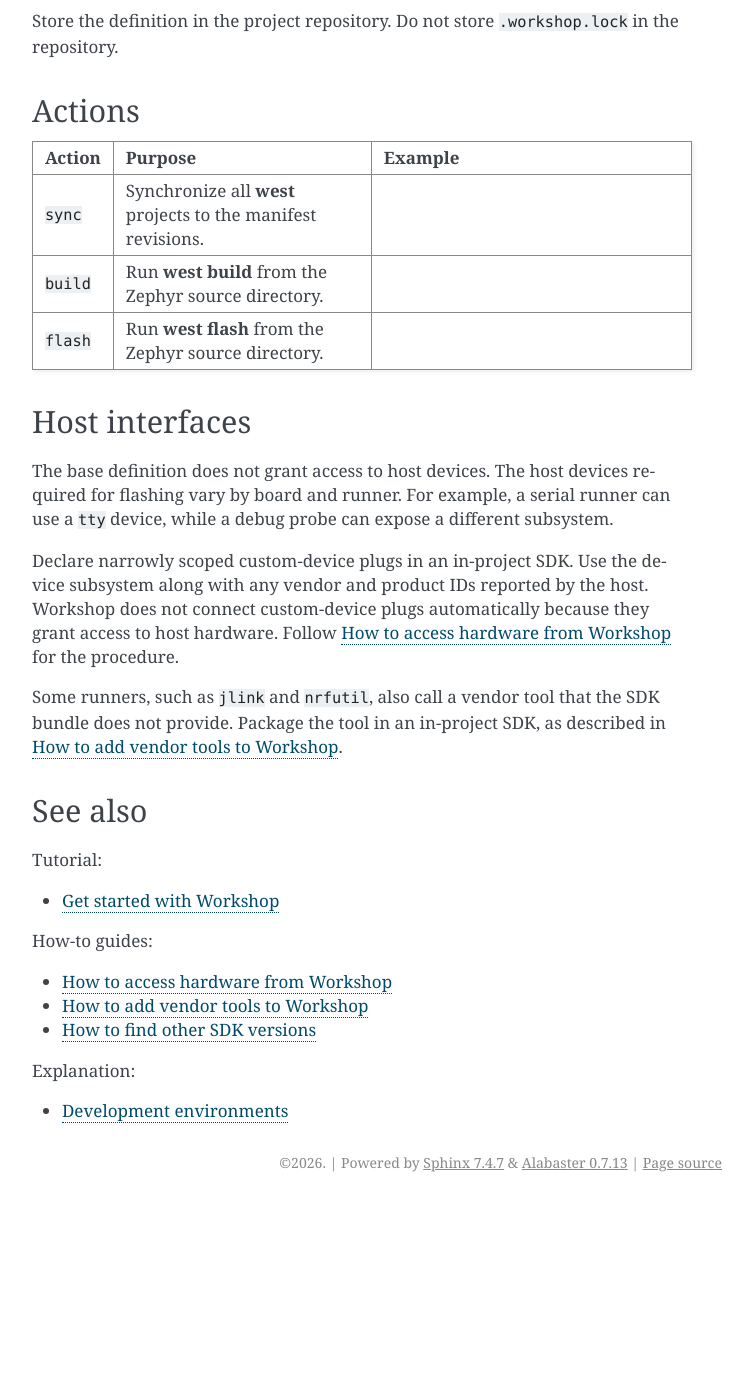
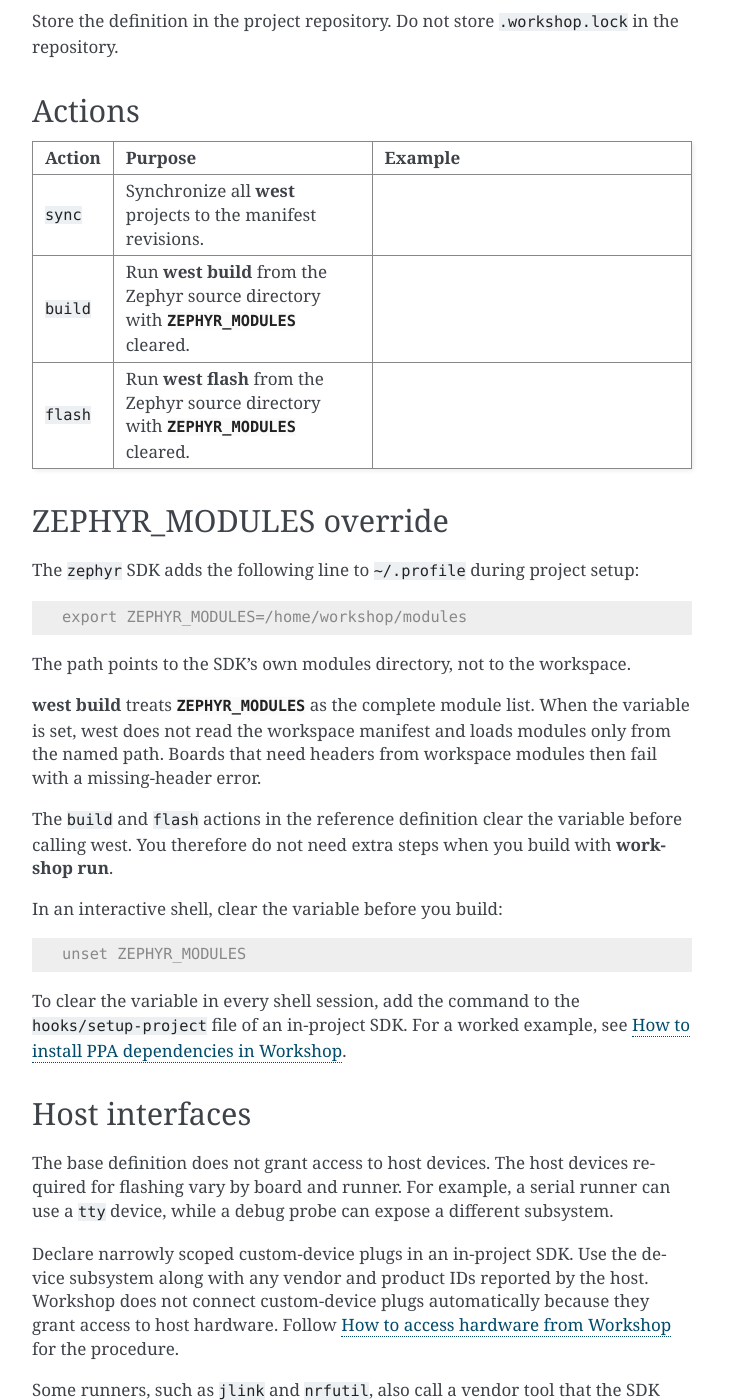
Before and after one commit to canonical/zephyr-lts-docs, a Sphinx documentation site: the page built from docs/reference/workshop-environment.rst, in a window 1280 px wide and 1400 px high, scrolled down 1500 px. Shown: the whole window, without its empty margins (388-1140 px from the left). Built offline with Sphinx 7.4.7, drawn with Linux system fonts in a browser that asks for light colours; the version number could not be read and is left out; before the commit the page ends 2702 px from its top, so only the background shows below that; some of the changed text lies outside the part shown.

Commit message:
docs: document the ZEPHYR_MODULES override in Workshop
The zephyr SDK exports ZEPHYR_MODULES pointing to its own modules
directory. west treats the variable as the complete module list, so
interactive shell builds of boards that need workspace modules fail
with missing header errors. Add a tutorial note with the unset
workaround and a reference section describing the override, the
actions that clear it, and how to persist the fix through an
in-project SDK setup hook.

(cherry picked from commit 15d767382829c2d78880ded340b744a83b2e6257)

```diff
--- a/docs/reference/workshop-environment.rst
+++ b/docs/reference/workshop-environment.rst
@@ -70,18 +70,51 @@ Actions
 
           $ workshop run |workshop_name| -- sync
    * - :samp:`build`
-     - Run :command:`west build` from the Zephyr source directory.
+     - Run :command:`west build` from the Zephyr source directory with
+       :envvar:`ZEPHYR_MODULES` cleared.
      - .. code-block:: console
           :substitutions:
 
           $ workshop run |workshop_name| -- build \
             -b qemu_x86 samples/hello_world
    * - :samp:`flash`
-     - Run :command:`west flash` from the Zephyr source directory.
+     - Run :command:`west flash` from the Zephyr source directory with
+       :envvar:`ZEPHYR_MODULES` cleared.
      - .. code-block:: console
           :substitutions:
 
           $ workshop run |workshop_name| -- flash
+
+ZEPHYR_MODULES override
+-----------------------
+
+The :samp:`zephyr` SDK adds the following line to :file:`~/.profile` during
+project setup:
+
+.. code-block:: console
+
+   export ZEPHYR_MODULES=/home/workshop/modules
+
+The path points to the SDK's own modules directory, not to the workspace.
+
+:command:`west build` treats :envvar:`ZEPHYR_MODULES` as the complete
+module list. When the variable is set, west does not read the workspace
+manifest and loads modules only from the named path. Boards that need
+headers from workspace modules then fail with a missing-header error.
+
+The ``build`` and ``flash`` actions in the reference definition clear the
+variable before calling west. You therefore do not need extra steps when
+you build with :command:`workshop run`.
+
+In an interactive shell, clear the variable before you build:
+
+.. code-block:: console
+
+   unset ZEPHYR_MODULES
+
+To clear the variable in every shell session, add the command to the
+:file:`hooks/setup-project` file of an in-project SDK. For a worked example,
+see :ref:`how_install_ppa_dependencies`.
 
 Host interfaces
 ---------------
```
Also changed, not shown: docs/tutorials/get-started-with-workshop.rst (+14 -0 lines).
